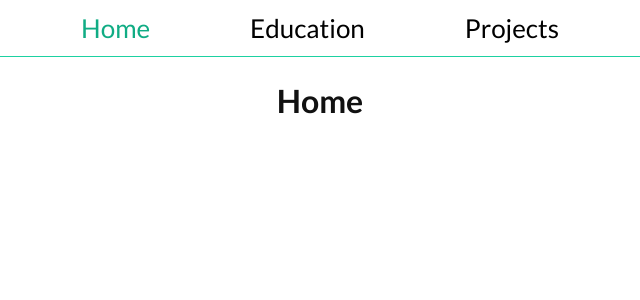
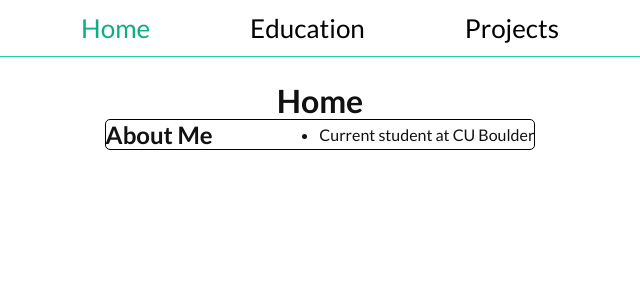
Before and after one commit to tylerhand1/portfolio, a React (Vite) app: page /home in a window 1280 px wide. Shown: the top 300 px of the page, without its empty margins (320-960 px from the left). Built offline with nearby package versions, Linux system fonts and the light colour scheme.

Commit message:
Started creating content for Home.jsx Removed list-style reset from * and put in header ul

```diff
--- a/src/index.css
+++ b/src/index.css
@@ -66,7 +66,6 @@
   margin: 0;
   padding: 0;
 
-  list-style: none;
   text-decoration: none;
 
   font-family: Lato, sans-serif;
@@ -117,6 +116,7 @@ header ul {
   flex: 1;
   justify-content: center;
   align-items: flex-end;
+  list-style: none;
 }
 
 header ul li {
@@ -146,8 +146,21 @@ main {
   width: 67%;
 
   margin-top: 24px;
+
+  flex-direction: column;
+  align-items: center;
 }
 
 h1 {
   text-align: center;
 }
+
+.card {
+  outline: 1px solid black;
+  border-radius: 4px;
+
+  align-items: center;
+  justify-content: space-between;
+
+  width: 50%;
+}
--- a/src/pages/Home.jsx
+++ b/src/pages/Home.jsx
@@ -4,8 +4,14 @@ const Home = () => {
   return (
     <>
       <Navbar isHome={true} />
-      <main>
+      <main className="flex">
         <h1>Home</h1>
+        <div className="card flex">
+          <h2>About Me</h2>
+          <ul>
+            <li>Current student at CU Boulder</li>
+          </ul>
+        </div>
       </main>
     </>
   );
```
